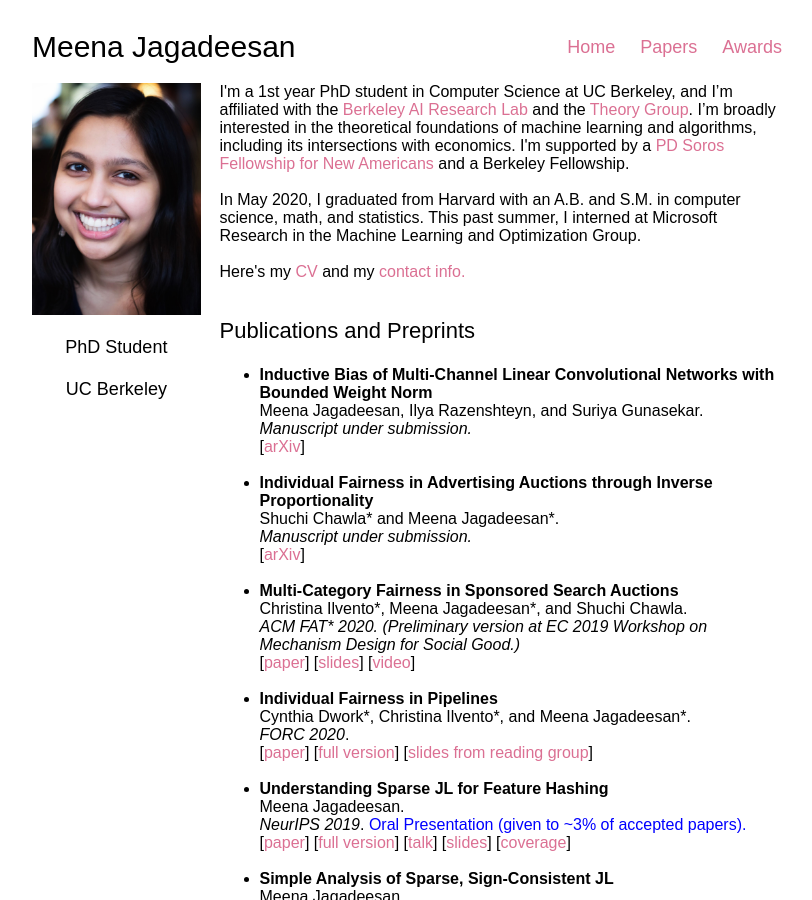
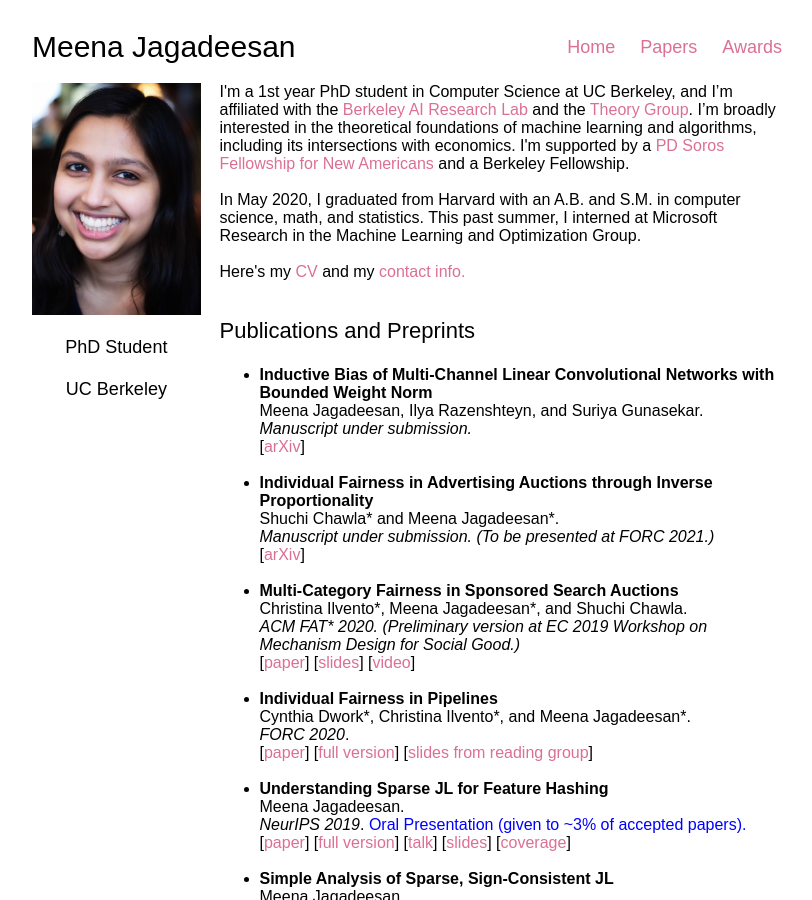
Before and after one commit to mjagadeesan/mjagadeesan.github.io, a Jekyll site: the page built from index.html, in a window 1280 px wide and 900 px high. Shown: the whole window, without its empty margins (233-1045 px from the left). Built offline with Jekyll 4.4.1, drawn with Linux system fonts in a browser that asks for light colours; some web fonts are replaced.

Commit message:
Update index.html

```diff
--- a/index.html
+++ b/index.html
@@ -17,7 +17,7 @@ layout: default
 	[<a href=https://arxiv.org/abs/2102.12238>arXiv</a>]<br><br>
 	<li><b><span>Individual Fairness in Advertising Auctions through Inverse Proportionality</span></b><br>
 	Shuchi Chawla<span style="font-family:Arial">*</span> and Meena Jagadeesan<span style="font-family:Arial">*</span>.<br>
-	<span><em>Manuscript under submission.</em></span><br>
+	<span><em>Manuscript under submission. (To be presented at FORC 2021.)</em></span><br>
 	[<a href=https://arxiv.org/abs/2003.13966>arXiv</a>]
 	</li><br>
 	<li><b><span>Multi-Category Fairness in Sponsored Search Auctions</span></b><br>
```
